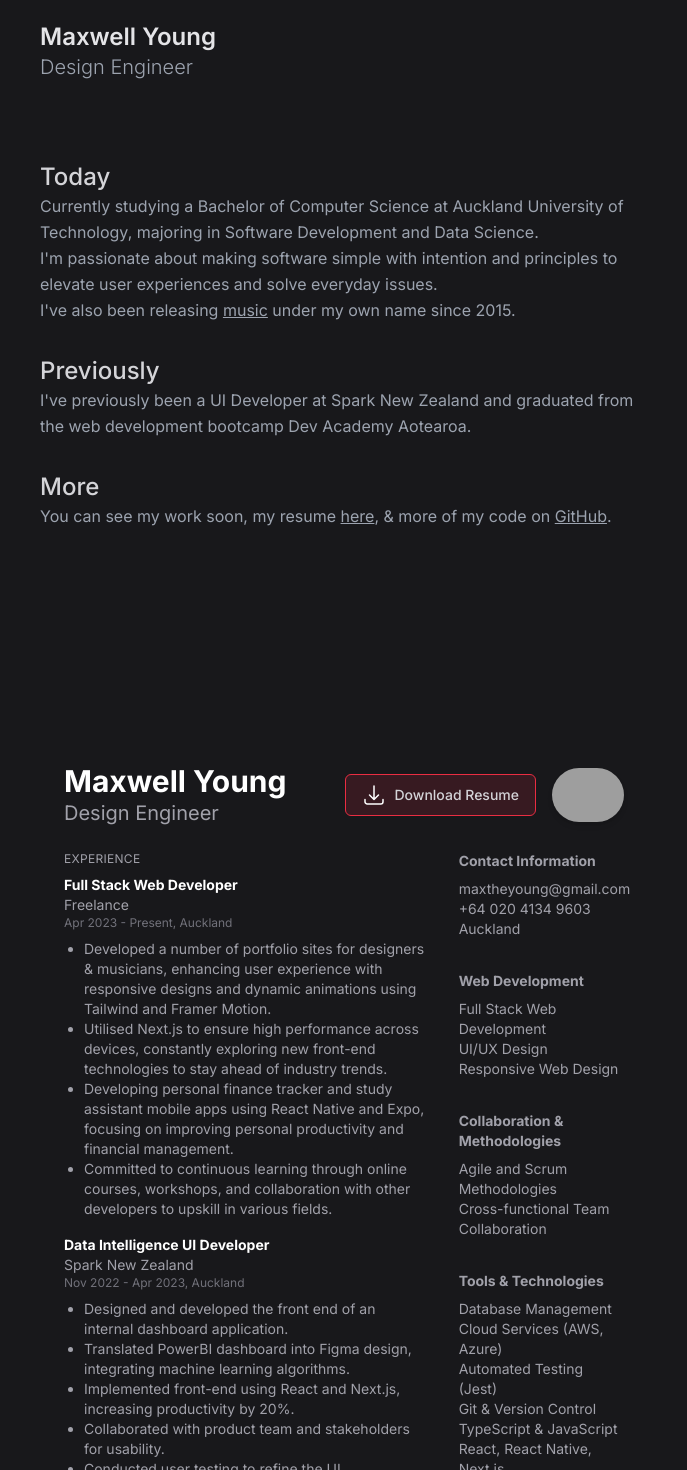
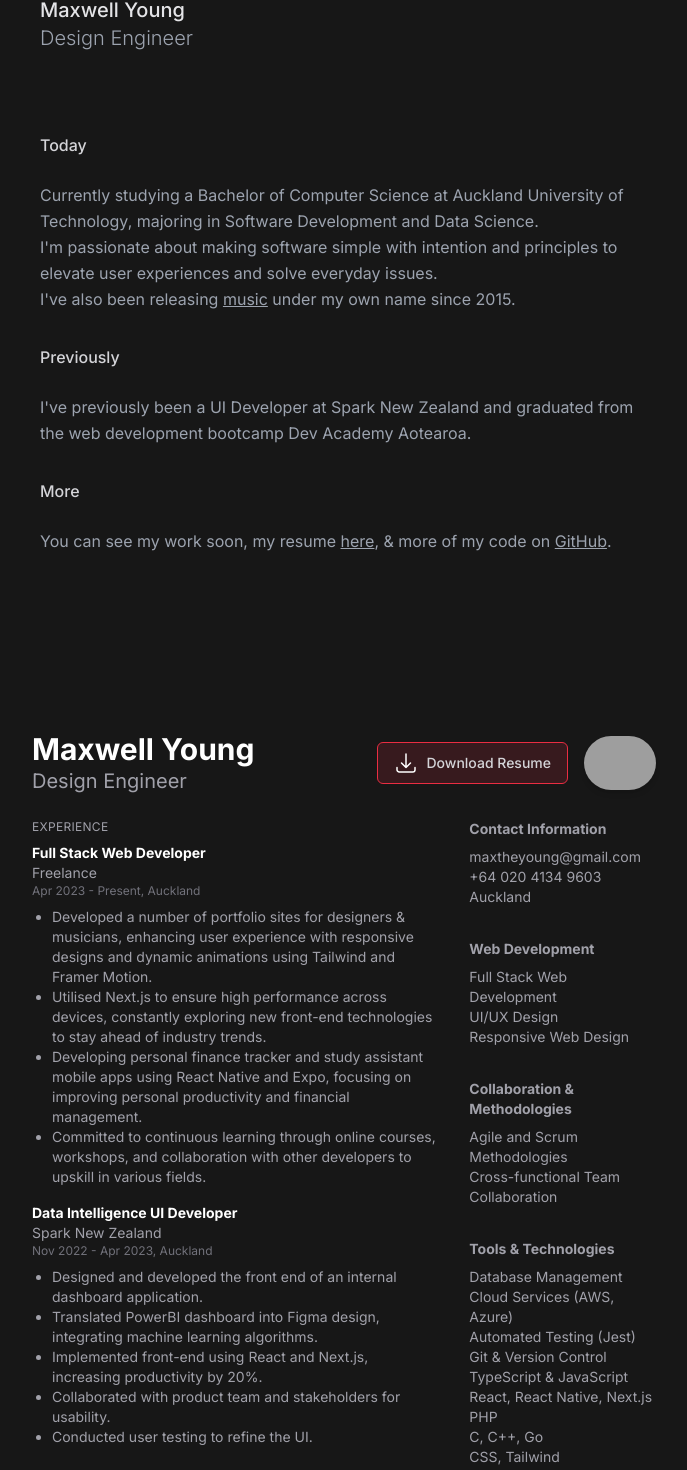
Before and after one commit to maxwellyoung/dev.maxwellyoung.info, a Next.js app: page / in a window 1280 px wide. Shown: the part 157-1627 px from the top of the page, without its empty margins (296-983 px from the left). Built offline with nearby package versions, Linux system fonts and the light colour scheme; grey boxes are pictures that could not be loaded.

Commit message:
background colour change

```diff
--- a/src/app/page.tsx
+++ b/src/app/page.tsx
@@ -5,18 +5,18 @@ import Resume from "./resume/page"; // Adjust the path based on your project str
 
 export default function Home() {
   return (
-    <div className="min-h-screen text-white p-4 md:p-8 flex flex-col justify-between bg-zinc-900">
+    <div className="min-h-screen text-white p-4 md:p-8 flex flex-col justify-between bg-neutral-900">
       <main className="max-w-2xl mx-auto text-zinc-300 space-y-8 overflow-y-auto">
         <section className="flex flex-col justify-center items-left min-h-screen space-y-8 p-4 md:p-8">
           <header className="mb-12">
-            <h1 className="text-2xl text-zinc-200 font-semibold">
+            <a href="/" className="text-xl text-zinc-200 font-medium">
               Maxwell Young
-            </h1>
+            </a>
             <p className="text-xl font-light text-gray-400">Design Engineer</p>
           </header>
 
           <div className="leading-relaxed">
-            <h2 className="text-2xl font-medium">Today</h2>
+            <h2 className="font-medium mb-6">Today</h2>
             <div></div>
             <p className="text-gray-400">
               Currently studying a Bachelor of Computer Science at Auckland
@@ -41,7 +41,7 @@ export default function Home() {
           </div>
 
           <div className="leading-relaxed">
-            <h2 className="text-2xl font-medium">Previously</h2>
+            <h2 className="font-medium mb-6">Previously</h2>
             <p className="text-gray-400">
               I&apos;ve previously been a UI Developer at Spark New Zealand and
               graduated from the web development bootcamp Dev Academy Aotearoa.
@@ -49,7 +49,7 @@ export default function Home() {
           </div>
 
           <div className="leading-relaxed">
-            <h2 className="text-2xl font-medium">More</h2>
+            <h2 className="font-medium mb-6">More</h2>
             <p className="text-gray-400">
               You can see my work soon, my resume{" "}
               <Link
@@ -72,7 +72,7 @@ export default function Home() {
           </div>
         </section>
 
-        <section id="resume" className="min-h-screen p-4 md:p-8">
+        <section id="resume">
           <Resume />
         </section>
       </main>
```
